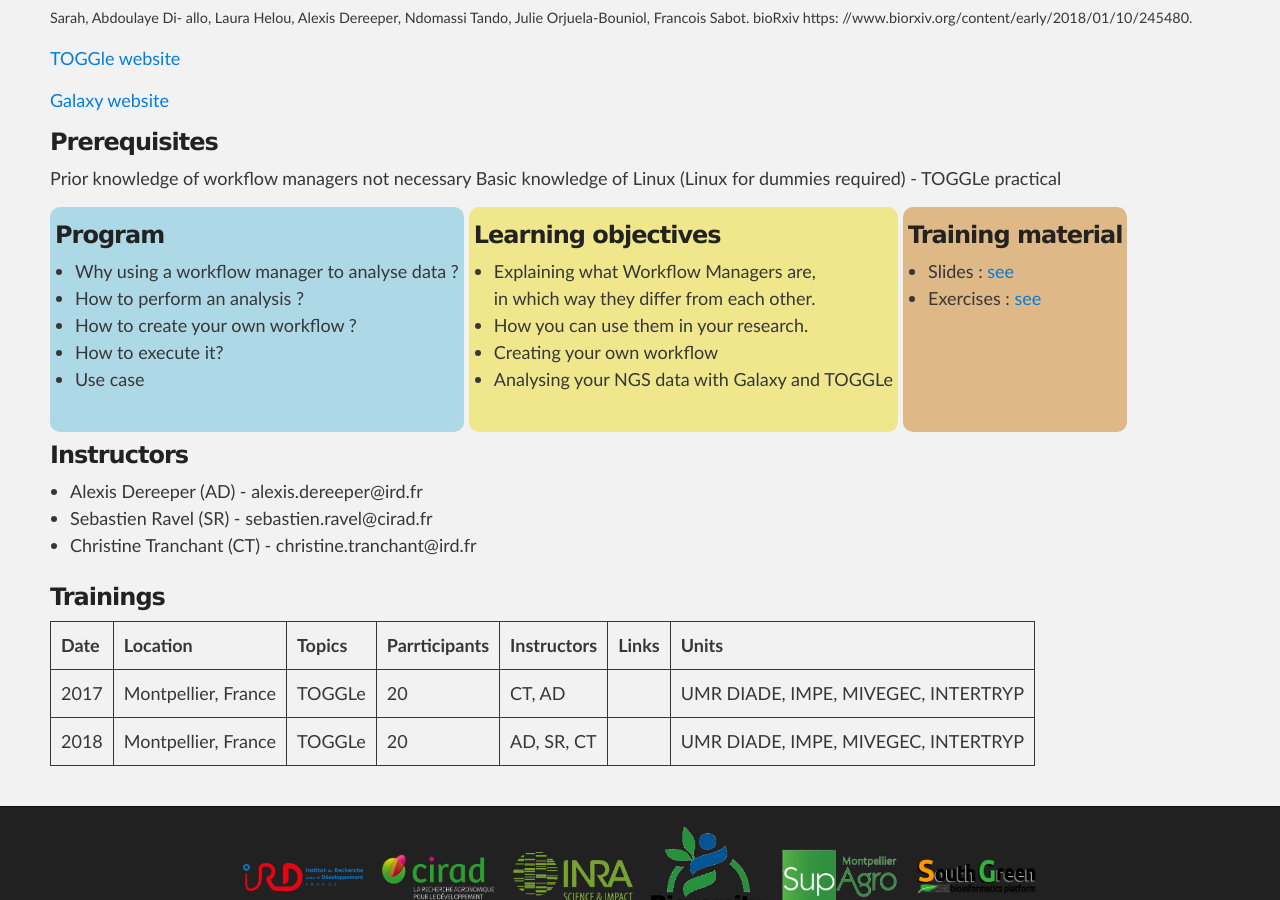
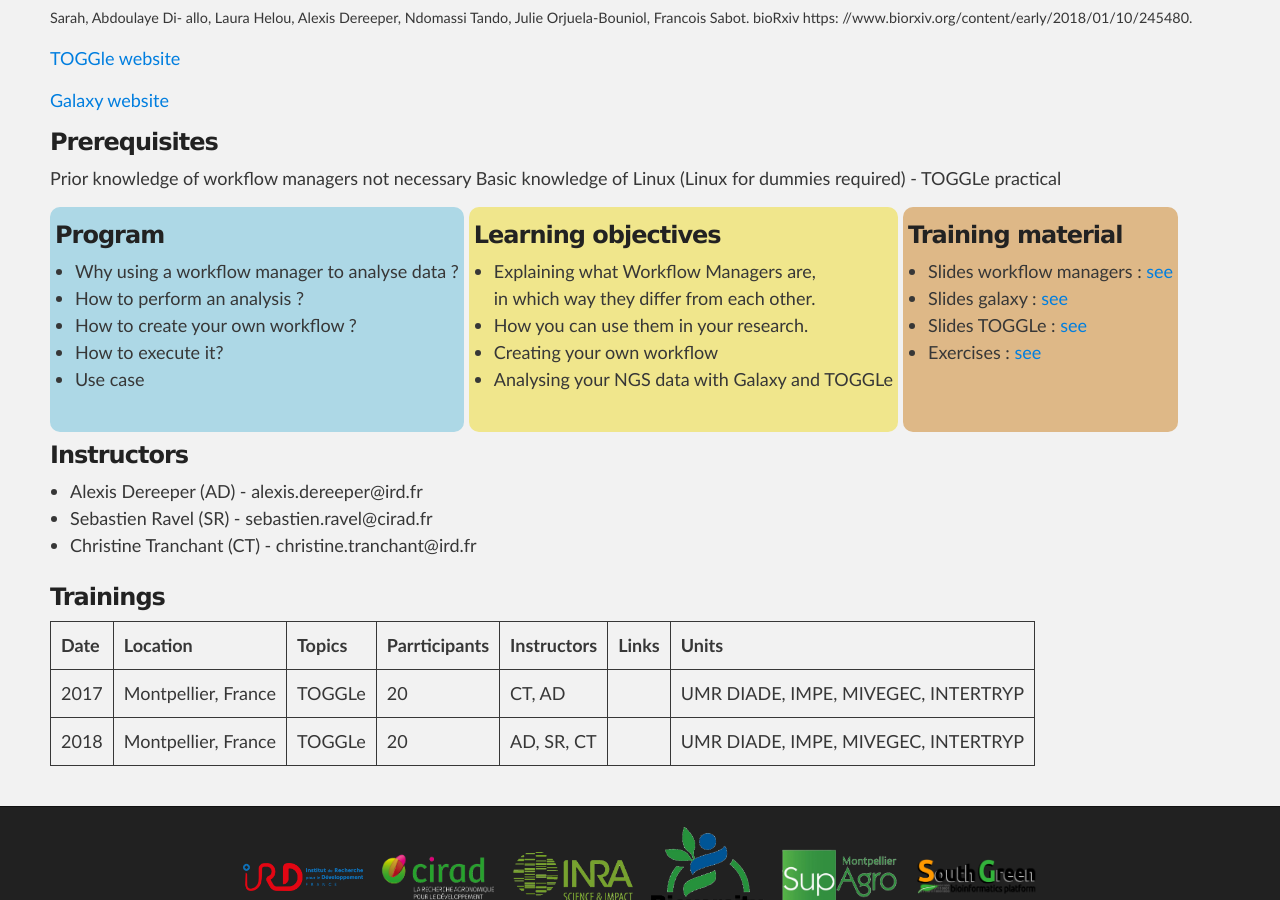
Before and after one commit to SouthGreenPlatform/trainings, a Jekyll site: the page built from _pages/galaxyToggle.md, in a window 1280 px wide and 900 px high, scrolled down 473 px. Built offline with Jekyll 4.4.1, drawn with Linux system fonts in a browser that asks for light colours; nearby versions of some CDN libraries.

Commit message:
Update galaxyToggle.md

```diff
--- a/_pages/galaxyToggle.md
+++ b/_pages/galaxyToggle.md
@@ -50,7 +50,9 @@ Basic knowledge of Linux (Linux for dummies required) - TOGGLe practical
 <div id="colonne3">
 <h3>Training material</h3>
 <ul>
-<li>Slides : <a target="_blank" href="{{ site.url }}/files/workflowManager-french.pdf">see</a></li>
+<li>Slides workflow managers : <a target="_blank" href="{{ site.url }}/files/workflowManager-french.pdf">see</a></li>
+<li>Slides galaxy : <a target="_blank" href="http://galaxyproject.github.io/training-material/topics/introduction/slides/introduction.html">see</a></li>
+<li>Slides TOGGLe : <a target="_blank" href="{{ site.url }}/files//toggle.pdf">see</a></li>
 <li>Exercises : <a target="_blank" href="{{ site.url }}/files/toggle-tp.pdf">see</a></li>
 
 </ul>
```
